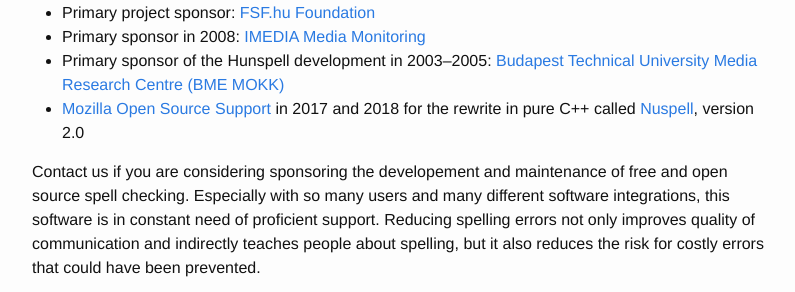
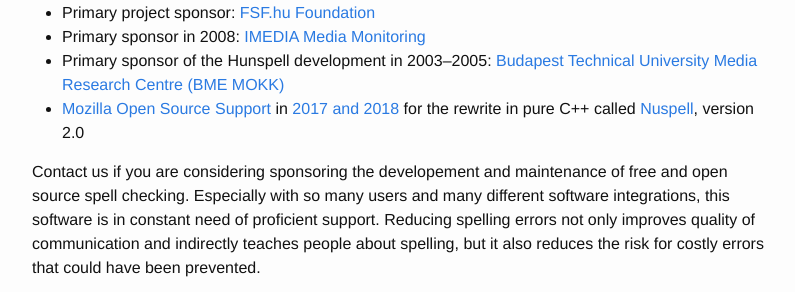
Before and after one commit to hunspell/hunspell.github.io, a Jekyll site: the page built from index.md, in a window 1280 px wide and 900 px high, scrolled down 2156 px. Shown: the part 255-547 px from the top of the window, without its empty margins (238-1033 px from the left). Built offline with Jekyll 4.4.1, drawn with Linux system fonts in a browser that asks for light colours; part of the change alters nothing that is shown.

```diff
--- a/index.md
+++ b/index.md
@@ -84,7 +84,7 @@ Several organisation have enabled the development and maintenance of Hunspell. T
 * Primary project sponsor: [FSF.hu Foundation](http://www.fsf.hu/)
 * Primary sponsor in 2008: [IMEDIA Media Monitoring](http://www.imedia.hu/)
 * Primary sponsor of the Hunspell development in 2003–2005: [Budapest Technical University Media Research Centre (BME MOKK)](http://mokk.bme.hu/)
-* [Mozilla Open Source Support](https://www.mozilla.org/moss/) in 2017 and 2018 for the rewrite in pure C++ called [Nuspell](https://github.com/hunspell/nuspell), version 2.0
+* [Mozilla Open Source Support](https://www.mozilla.org/moss/) in [2017 and 2018](https://blog.mozilla.org/blog/2017/04/10/mozilla-awards-365000-to-open-source-projects-as-part-of-moss/) for the rewrite in pure C++ called [Nuspell](https://github.com/hunspell/nuspell), version 2.0
 
 Contact us if you are considering sponsoring the developement and maintenance of free and open source spell checking. Especially with so many users and many different software integrations, this software is in constant need of proficient support. Reducing spelling errors not only improves quality of communication and indirectly teaches people about spelling, but it also reduces the risk for costly errors that could have been prevented.
 
```
